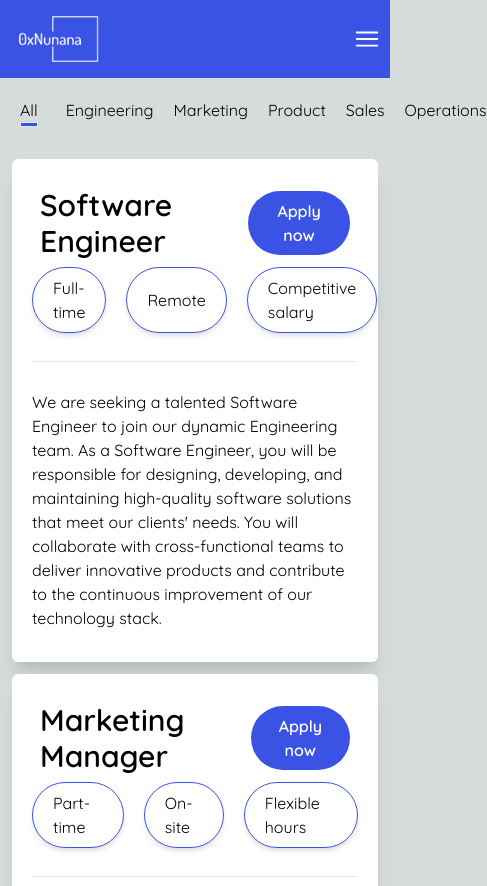
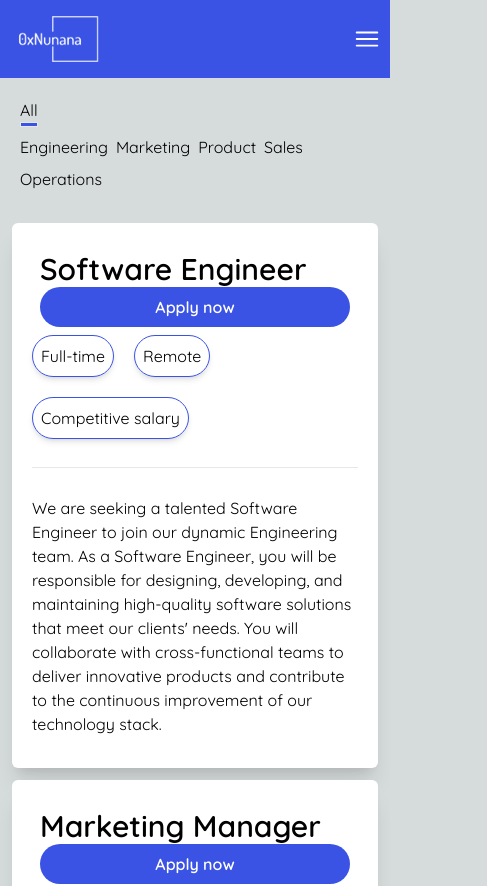
Before and after one commit to 0xNunana/0xNunanaLabs, a Next.js app: page /careers in a window 390 px wide. Shown: the top 886 px of the page, 487 px wide, since content can reach past the window. Built offline with nearby package versions, Linux system fonts and the light colour scheme.

Commit message:
career mobile screen

```diff
--- a/app/careers/[slug]/page.tsx
+++ b/app/careers/[slug]/page.tsx
@@ -16,12 +16,12 @@ const SlugPage = () => {
 console.log('Para',params.slug)
   return (
     <div className='min-h-screen max-w-7xl  mx-auto mb-10 '>
-      <div className='flex gap-5 p-5'>
+      <div className='flex gap-2 md:gap-5 p-5 flex-wrap'>
         <Link href='/careers'>
           <p>All</p>
 
         </Link>
-        <ul className='flex gap-5'>
+        <ul className='flex flex-wrap gap-2 md:gap-5'>
           {Array.from(new Set(careerData.map(career => career.team))).map((team) => (
             <Link href={`/careers/${team}`} key={team}>
               <li>{team}</li>
--- a/app/careers/page.tsx
+++ b/app/careers/page.tsx
@@ -12,7 +12,7 @@ const CareersPage = () => {
   return (
     <div className='min-h-screen max-w-7xl  mx-auto mb-10'>
 
-        <div className='flex gap-7 p-5'>
+        <div className='flex gap-2 md:gap-7 p-5 flex-wrap'>
             <Link href='/careers'>
             <p>All</p>
 
@@ -22,7 +22,7 @@ const CareersPage = () => {
 
 
             </Link>
-            <ul className='flex gap-5 relative'>
+            <ul className='flex gap-2 md:gap-5 relative flex-wrap'>
   {Array.from(new Set(careerData.map(career => career.team))).map((team) => (
     <Link href={`/careers/${team}`} key={team}>
       <li>{team}</li>
--- a/components/careercard.tsx
+++ b/components/careercard.tsx
@@ -6,13 +6,13 @@ const Careercard = ({career}:{career:JobProps}) => {
     <div className='p-5 m-3 bg-white rounded-md space-y-7 shadow-xl'>
     {/* Render job details */}
     <div>
-    <div className='p-2 flex justify-between items-center'>
+    <div className='p-2 flex justify-between items-center flex-wrap'>
     <p className='text-3xl font-semibold'>{career.position}</p>
-    <button className='bg-0xblue rounded-full px-5 py-2 text-white font-semibold transition-colors delay-100 hover:bg-0xblue/80'>Apply now</button>
+    <button className='bg-0xblue rounded-full px-5 py-2 max-sm:w-full text-white font-semibold transition-colors delay-100 hover:bg-0xblue/80'>Apply now</button>
     </div>
-    <ul className='flex gap-5'>
+    <ul className='flex gap-5 flex-wrap'>
         {career.details.map((detail,i)=>(
-            <li key={i} className='px-5 py-2 transition delay-100 rounded-full border shadow-md border-0xblue hover:bg-0xblue hover:text-white flex-wrap flex items-center'>{detail}</li>
+            <li key={i} className='px-2 md:px-5 py-2 transition delay-100 rounded-full border shadow-md border-0xblue hover:bg-0xblue hover:text-white flex-wrap flex items-center'>{detail}</li>
         ))}
     </ul>
     </div>
```
